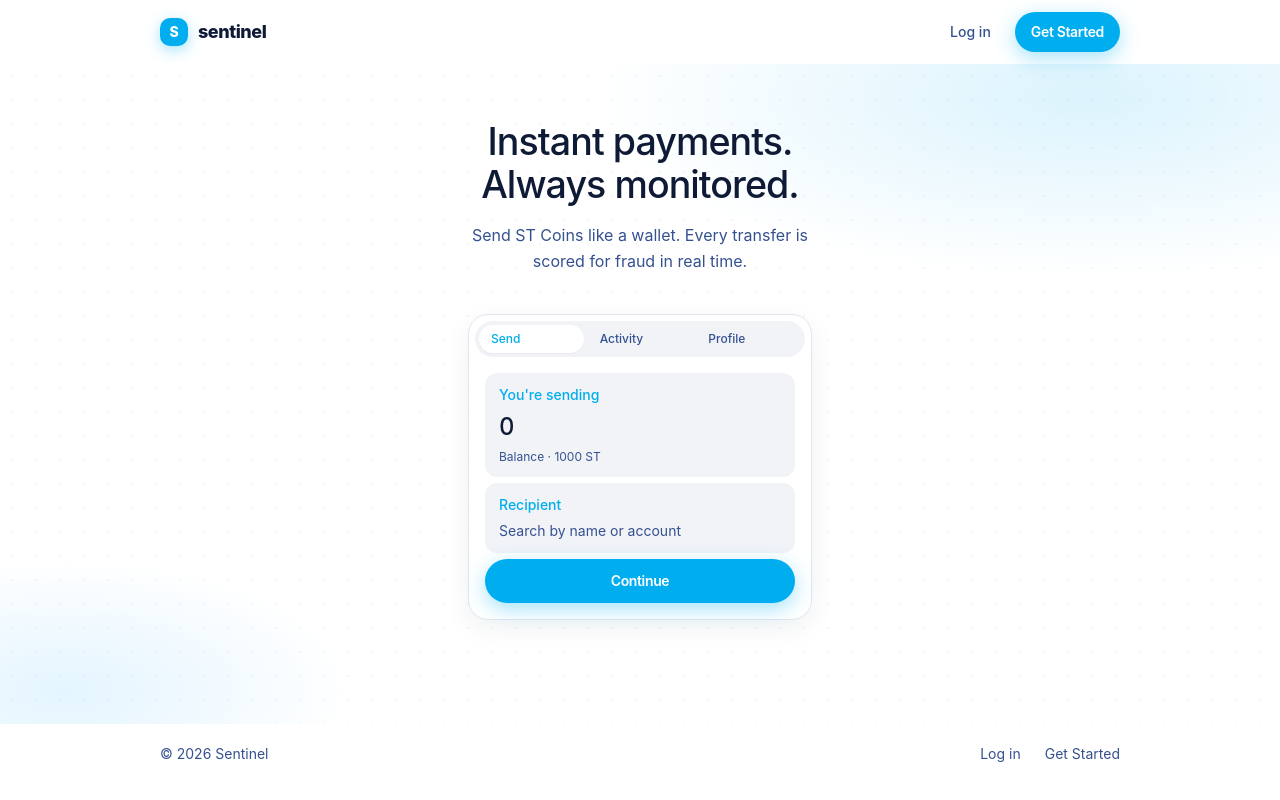
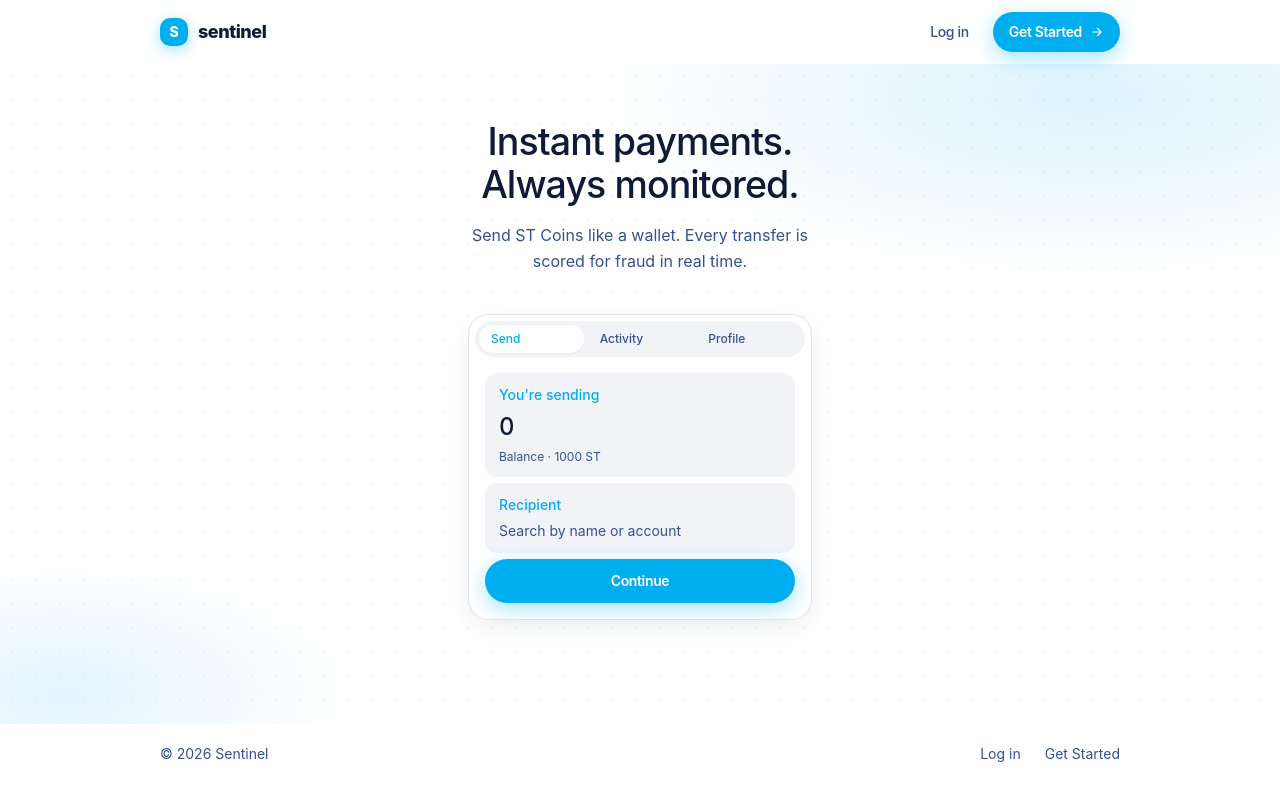
Before and after one commit to rizaan0/sentinel, a React (Vite) app in the folder frontend/: page / in a window 1280 px wide. Built offline with nearby package versions, Linux system fonts and the light colour scheme; no server answers; what cuelume would draw is missing.

Commit message:
style: add SF arrow to marketing nav CTA

```diff
--- a/frontend/src/pages/marketing/sections/Navbar.tsx
+++ b/frontend/src/pages/marketing/sections/Navbar.tsx
@@ -1,5 +1,6 @@
 import { Link } from "react-router-dom";
 import { BrandMark } from "../../../components/ui/BrandMark";
+import { SfIcon } from "../../../components/ui/icons";
 import { LANDING_CHROME } from "../landingRail";
 
 export default function Navbar() {
@@ -10,12 +11,13 @@ export default function Navbar() {
         <div className="flex items-center gap-3">
           <Link
             to="/login"
-            className="inline-flex min-h-10 items-center px-3 text-sm font-medium text-[var(--color-text-muted)] transition-colors hover:text-[var(--color-text)]"
+            className="inline-flex min-h-10 items-center px-3 text-sm font-medium tracking-tight text-[var(--color-text-muted)] transition-colors hover:text-[var(--color-text)]"
           >
             Log in
           </Link>
           <Link to="/signup" className="btn-primary !min-h-10 !px-4 !py-2 text-sm">
             Get Started
+            <SfIcon name="arrow.right" weight="semibold" size={14} />
           </Link>
         </div>
       </nav>
```
